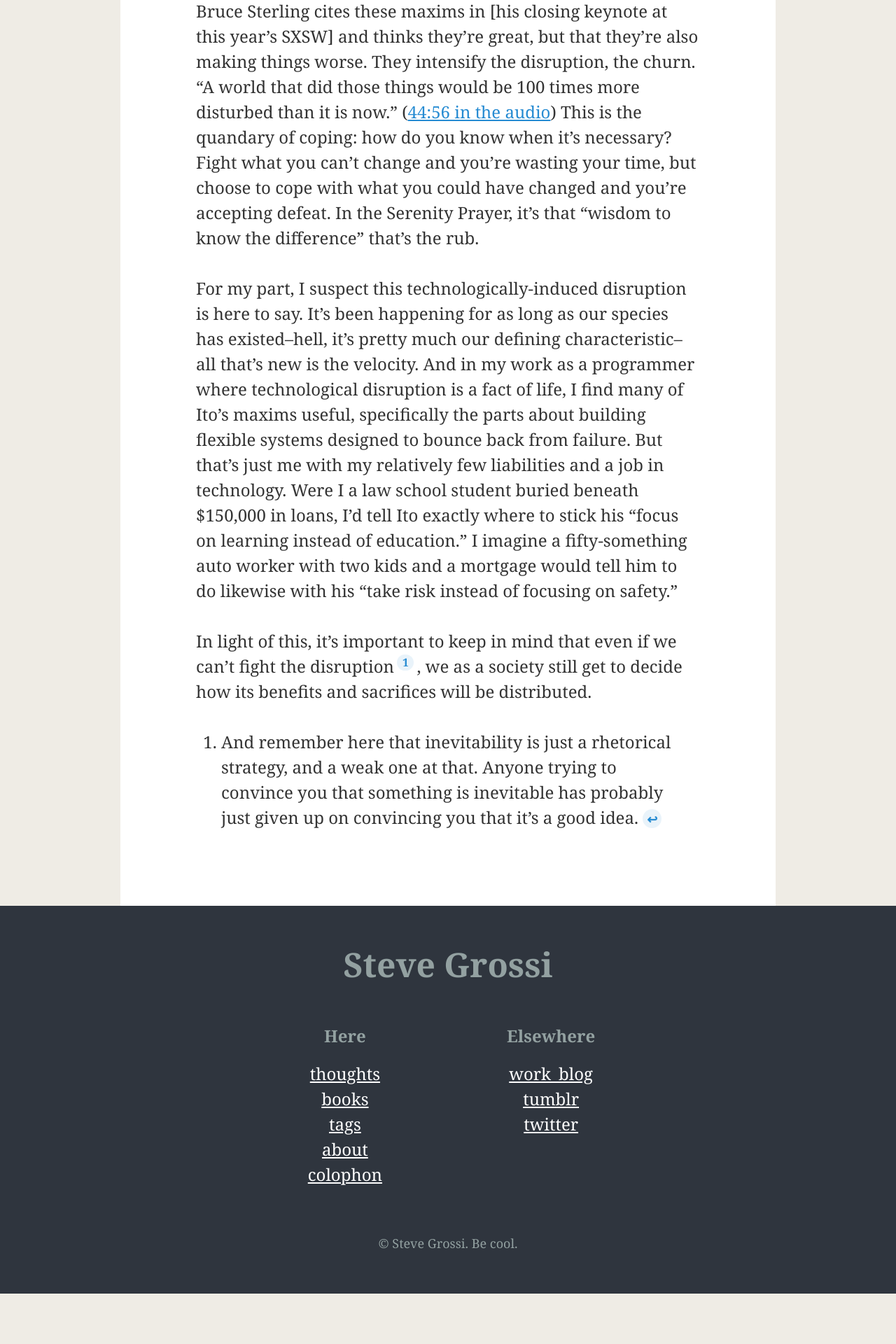
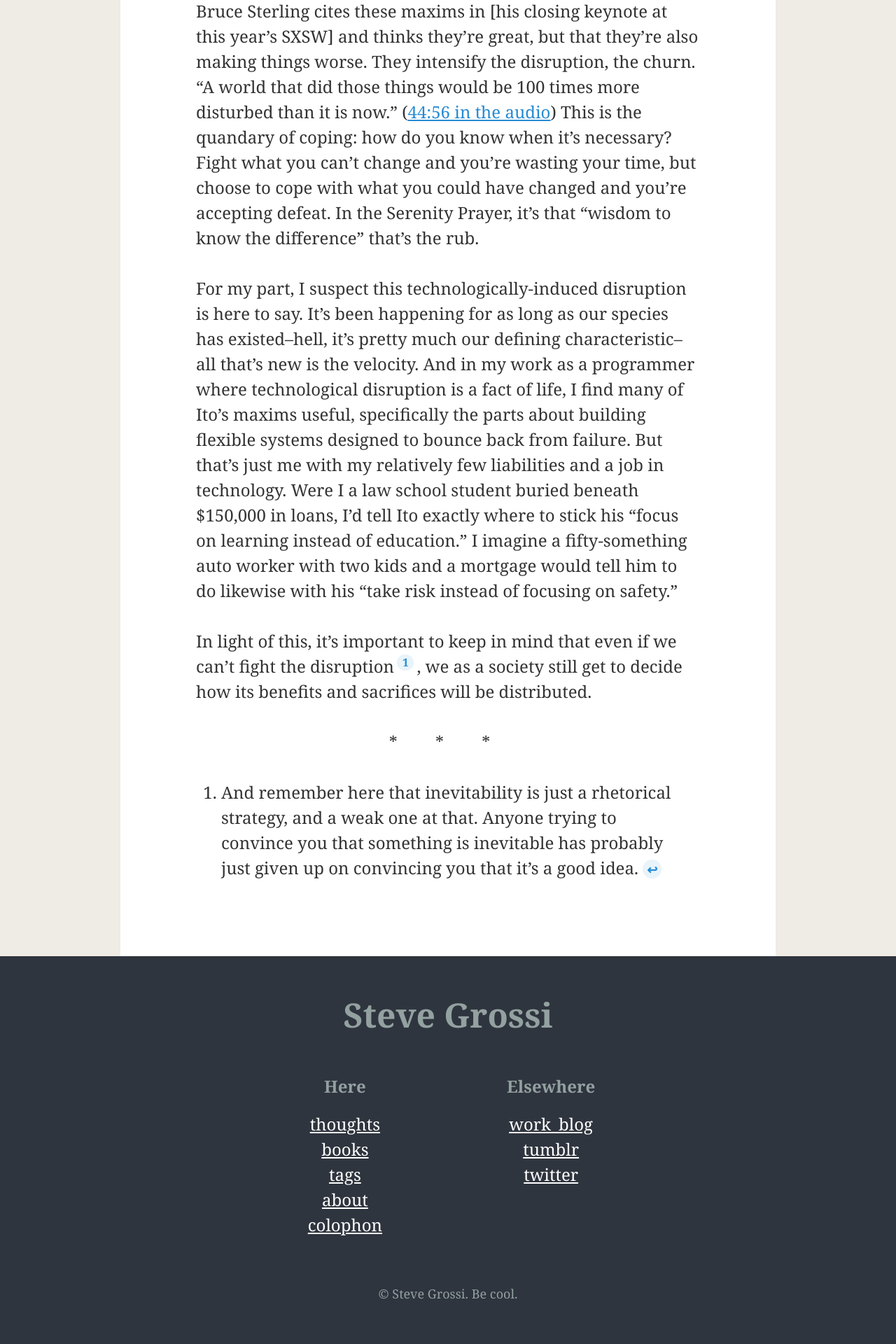
Before and after one commit to stevegrossi/blog, a Jekyll site: the page built from _posts/2013-06-10-resiliency-risk-and-a-good-compass-tools-for-the-coming-chaos.md, in a window 1280 px wide. Shown: the part 1550-3470 px from the top of the page at 70% size. Built offline with Jekyll 4.4.1, drawn with Linux system fonts in a browser that asks for light colours; some web fonts are replaced; before the commit the page ends 3398 px from its top, so only the background shows below that.

Commit message:
Style footnotes with a break

```diff
--- a/_sass/_footnote.sass
+++ b/_sass/_footnote.sass
@@ -1,3 +1,10 @@
+.footnotes
+  &::before
+    content: "* * *"
+    text-align: center
+    display: block
+    letter-spacing: 1em
+
 .footnote,
 .reversefootnote
   display: inline-block
```
